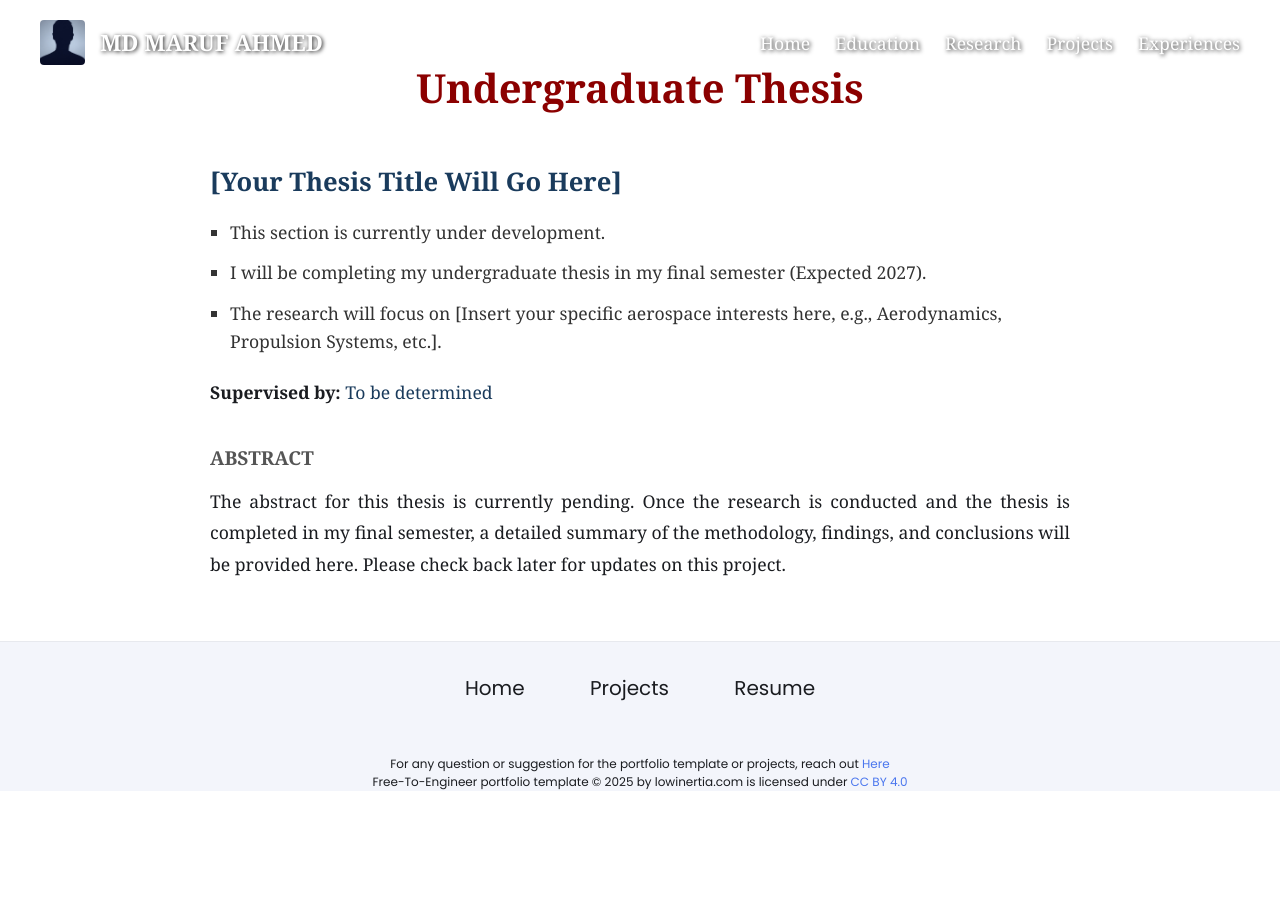
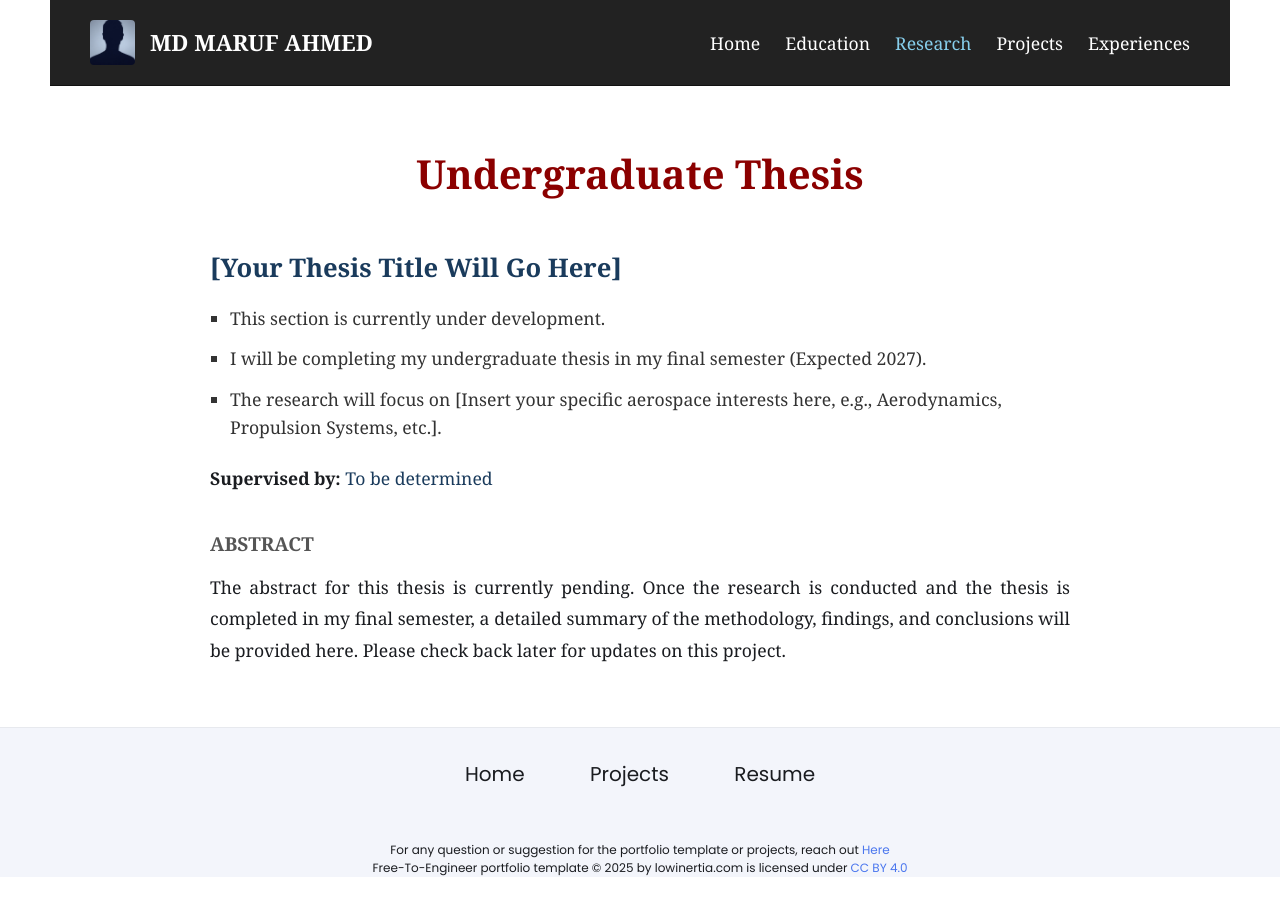
Before and after one commit to maruf066/maruf066.github.io, a Jekyll site: the page built from research.html, in a window 1280 px wide. Built offline with Jekyll 4.4.1, drawn with Linux system fonts in a browser that asks for light colours.

Commit message:
Update wrapper.html

```diff
--- a/_layouts/wrapper.html
+++ b/_layouts/wrapper.html
@@ -16,7 +16,7 @@
 
     <!-- ================= NAVBAR START ================= -->
     {% if page.url == "/" or page.url == "/index.html" %}
-      <!-- HOME PAGE NAVBAR (Light background, black text) -->
+      <!-- 1. HOME PAGE (Light gray background, black text) -->
       <div style="position: relative !important; width: 100% !important; z-index: 99999 !important; display: flex !important; justify-content: space-between !important; align-items: center !important; padding: 20px 40px !important; box-sizing: border-box !important; background: #f8f9fa !important; border-bottom: 1px solid #ddd !important; font-family: Georgia, 'Times New Roman', serif !important;">
           <div style="display: flex !important; align-items: center !important; gap: 15px !important;">
               <img src="{{ site.baseurl }}/assets/images/profile-image/avatar.jpeg" alt="Profile" style="width: 45px !important; height: 45px !important; border-radius: 4px !important; object-fit: cover !important; display: block !important;">
@@ -30,8 +30,9 @@
               <a href="{{ site.baseurl }}/experiences/" style="font-size: 1.1rem !important; color: #333333 !important; text-decoration: none !important;">Experiences</a>
           </div>
       </div>
-    {% else %}
-      <!-- OTHER PAGES NAVBAR (Transparent background, PURE WHITE text) -->
+
+    {% elsif page.url contains "/education/" %}
+      <!-- 2. EDUCATION PAGE (Transparent background, white text) -->
       <div style="position: absolute !important; top: 0 !important; left: 0 !important; width: 100% !important; z-index: 99999 !important; display: flex !important; justify-content: space-between !important; align-items: center !important; padding: 20px 40px !important; box-sizing: border-box !important; background: transparent !important; font-family: Georgia, 'Times New Roman', serif !important;">
           <div style="display: flex !important; align-items: center !important; gap: 15px !important;">
               <img src="{{ site.baseurl }}/assets/images/profile-image/avatar.jpeg" alt="Profile" style="width: 45px !important; height: 45px !important; border-radius: 4px !important; object-fit: cover !important; display: block !important;">
@@ -45,6 +46,25 @@
               <a href="{{ site.baseurl }}/experiences/" style="font-size: 1.1rem !important; color: #ffffff !important; text-decoration: none !important; text-shadow: 1px 1px 4px rgba(0,0,0,0.9) !important;">Experiences</a>
           </div>
       </div>
+
+    {% else %}
+      <!-- 3. ALL OTHER PAGES (Solid dark background, white text, blue active link) -->
+      <div style="position: relative !important; width: 100% !important; z-index: 99999 !important; display: flex !important; justify-content: space-between !important; align-items: center !important; padding: 20px 40px !important; box-sizing: border-box !important; background: #222222 !important; border-bottom: 1px solid #111 !important; font-family: Georgia, 'Times New Roman', serif !important;">
+          <div style="display: flex !important; align-items: center !important; gap: 15px !important;">
+              <img src="{{ site.baseurl }}/assets/images/profile-image/avatar.jpeg" alt="Profile" style="width: 45px !important; height: 45px !important; border-radius: 4px !important; object-fit: cover !important; display: block !important;">
+              <a href="{{ site.baseurl }}/" style="font-size: 1.4rem !important; font-weight: bold !important; color: #ffffff !important; text-decoration: none !important;">MD MARUF AHMED</a>
+          </div>
+          <div style="display: flex !important; align-items: center !important; gap: 25px !important;">
+              <a href="{{ site.baseurl }}/" style="font-size: 1.1rem !important; color: #ffffff !important; text-decoration: none !important;">Home</a>
+              <a href="{{ site.baseurl }}/education/" style="font-size: 1.1rem !important; color: #ffffff !important; text-decoration: none !important;">Education</a>
+
+              <a href="{{ site.baseurl }}/research/" style="font-size: 1.1rem !important; color: {% if page.url contains '/research/' %}#87CEEB{% else %}#ffffff{% endif %} !important; text-decoration: none !important;">Research</a>
+
+              <a href="{{ site.baseurl }}/projects/" style="font-size: 1.1rem !important; color: {% if page.url contains '/projects/' %}#87CEEB{% else %}#ffffff{% endif %} !important; text-decoration: none !important;">Projects</a>
+
+              <a href="{{ site.baseurl }}/experiences/" style="font-size: 1.1rem !important; color: {% if page.url contains '/experiences/' %}#87CEEB{% else %}#ffffff{% endif %} !important; text-decoration: none !important;">Experiences</a>
+          </div>
+      </div>
     {% endif %}
     <!-- ================= NAVBAR END ================= -->
 
```
